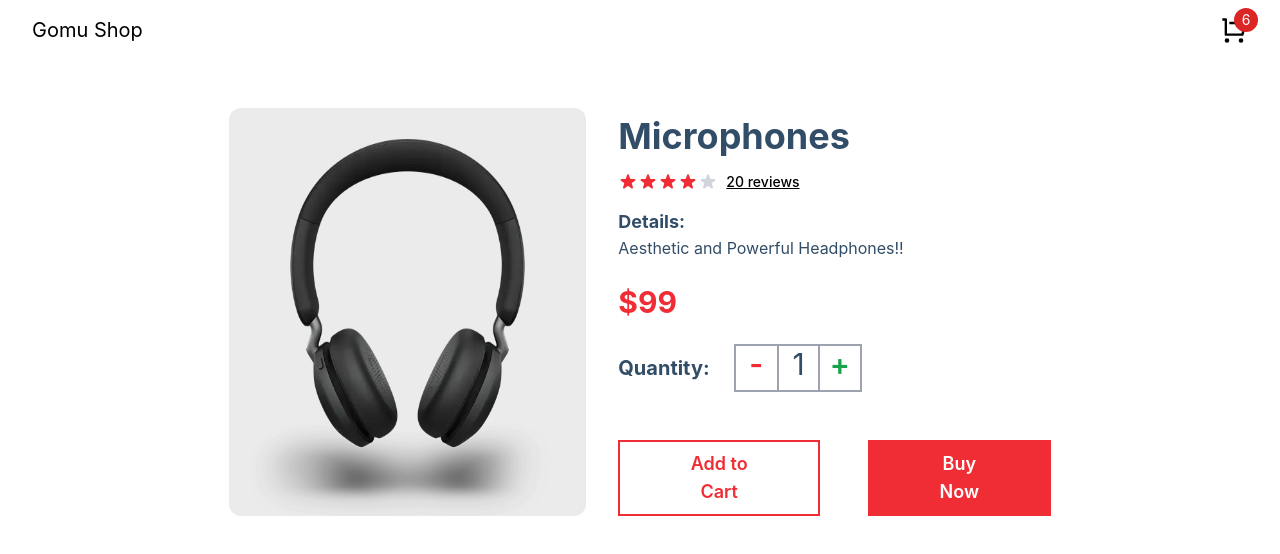
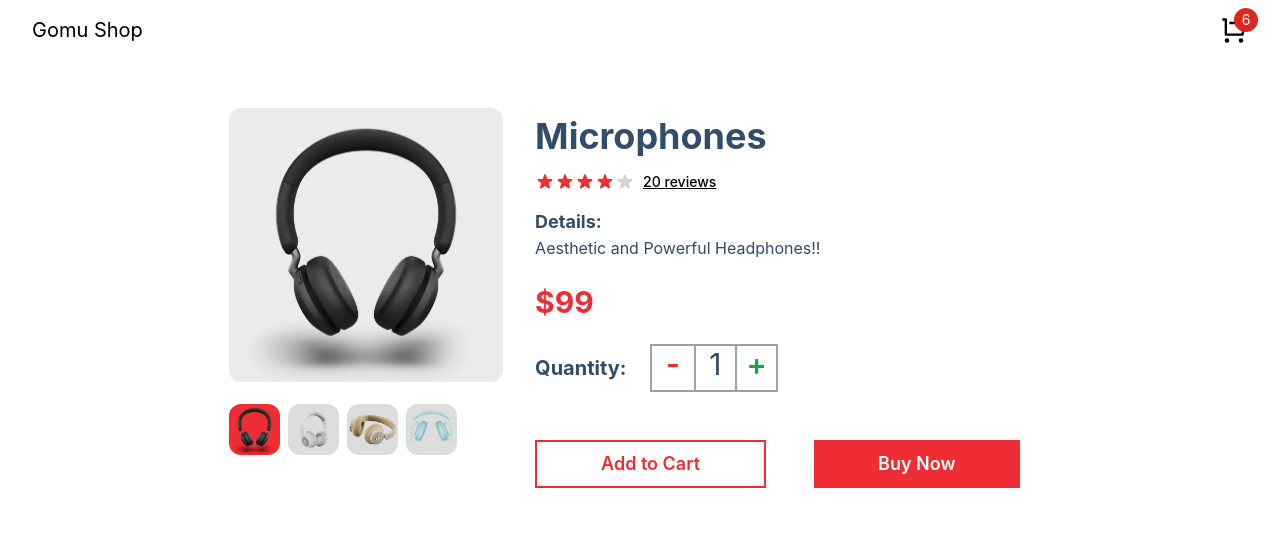
Before and after one commit to AbdelazizTina-dev/ecommerce, a Next.js app: page /product/1 in a window 1280 px wide. Shown: the top 554 px of the page. Built offline with nearby package versions, Linux system fonts and the light colour scheme.

Commit message:
Finished product details component

```diff
--- /dev/null
+++ b/components/ProductDetails.js
@@ -0,0 +1,72 @@
+import React, { useState } from "react";
+import Image from "next/image";
+import Headphones from "../assets/headphones_c_1.webp";
+import Headphones2 from "../assets/headphones_c_2.webp";
+import Headphones3 from "../assets/headphones_c_3.webp";
+import Headphones4 from "../assets/headphones_c_4.webp";
+import ReviewStars from "./UI/ReviewStars";
+
+const DUMMY_PICTURES = [Headphones, Headphones2, Headphones3, Headphones4];
+
+const ProductDetails = () => {
+  const [mainPicture, setMainPicture] = useState(Headphones);
+
+  return (
+    <div className="flex flex-row">
+      <div className="w-1/3">
+        <Image
+          src={mainPicture}
+          width={500}
+          height={500}
+          className="transition-colors ease-in-out duration-300 bg-product-gray hover:bg-banner-red  rounded-xl"
+          alt="product"
+        />
+        <div className="grid grid-cols-4 gap-2 w-5/6 mt-4">
+          {DUMMY_PICTURES.map((picture) => (
+            <Image
+              className={`rounded-xl ${
+                picture === mainPicture ? "bg-banner-red" : "bg-banner-gray"
+              }`}
+              src={picture}
+              alt="product_preview"
+              key={DUMMY_PICTURES.indexOf(picture)}
+              onMouseEnter={() => setMainPicture(picture)}
+            />
+          ))}
+        </div>
+      </div>
+
+      <div className="ml-8 mt-2 flex flex-col">
+        <p className="text-4xl text-text-blue font-bold">Microphones</p>
+        <ReviewStars />
+        <p className="text-lg text-text-blue font-bold pt-4">Details:</p>
+        <p className="text-md text-text-blue font-normal">
+          Aesthetic and Powerful Headphones!!
+        </p>
+        <p className="text-3xl text-banner-red font-bold py-6">$99</p>
+        <div className="flex flex-row items-center mb-12">
+          <p className="text-xl text-text-blue font-bold pr-6">Quantity:</p>
+          <div className="grid grid-cols-3 w-32 h-12 divide-x-2 divide-gray-400 border-2 border-gray-400">
+            <p className="text-banner-red text-center text-3xl font-semibold">
+              -
+            </p>
+            <p className="text-text-blue text-center text-3xl font-normal">1</p>
+            <p className="text-green-600 text-center text-3xl font-semibold">
+              +
+            </p>
+          </div>
+        </div>
+        <div className="flex flex-row">
+          <button className="mr-12 border-2 border-banner-red px-16 py-2 text-banner-red text-lg font-semibold">
+            Add to Cart
+          </button>
+          <button className="bg-banner-red px-16 py-2 text-white text-lg font-semibold">
+            Buy Now
+          </button>
+        </div>
+      </div>
+    </div>
+  );
+};
+
+export default ProductDetails;
--- a/pages/product/[productId].js
+++ b/pages/product/[productId].js
@@ -1,48 +1,11 @@
-import React from "react";
-import Image from "next/image";
-import Headphones from "../../assets/headphones_c_1.webp";
-import ReviewStars from "../../components/UI/ReviewStars";
-const ProductDetails = () => {
+import ProductDetails from "../../components/ProductDetails";
+
+const ProductPage = () => {
   return (
     <div className="mx-auto w-4/6 p-4 mt-8">
-      <div className="flex flex-row">
-        <Image
-          src={Headphones}
-          width={400}
-          height={400}
-          className="transition-colors ease-in-out duration-300 bg-product-gray hover:bg-banner-red  rounded-xl"
-          alt="product"
-        />
-        <div className="ml-8 mt-2 flex flex-col">
-          <p className="text-4xl text-text-blue font-bold">Microphones</p>
-          <ReviewStars />
-          <p className="text-lg text-text-blue font-bold pt-4">Details:</p>
-          <p className="text-md text-text-blue font-normal">
-            Aesthetic and Powerful Headphones!!
-          </p>
-          <p className="text-3xl text-banner-red font-bold py-6">$99</p>
-          <div className="flex flex-row items-center mb-12">
-            <p className="text-xl text-text-blue font-bold pr-6">Quantity:</p>
-            <div className="grid grid-cols-3 w-32 h-12 divide-x-2 divide-gray-400 border-2 border-gray-400">
-              <p className="text-banner-red text-center text-3xl font-semibold">
-                -
-              </p>
-              <p className="text-text-blue text-center text-3xl font-normal">
-                1
-              </p>
-              <p className="text-green-600 text-center text-3xl font-semibold">
-                +
-              </p>
-            </div>
-          </div>
-          <div className="flex flex-row">
-            <button className="mr-12 border-2 border-banner-red px-16 py-2 text-banner-red text-lg font-semibold">Add to Cart</button>
-            <button className="bg-banner-red px-16 py-2 text-white text-lg font-semibold">Buy Now</button>
-          </div>
-        </div>
-      </div>
+      <ProductDetails/>
     </div>
   );
 };
 
-export default ProductDetails;
+export default ProductPage;
```
Also changed, not shown: .eslintrc.json.
